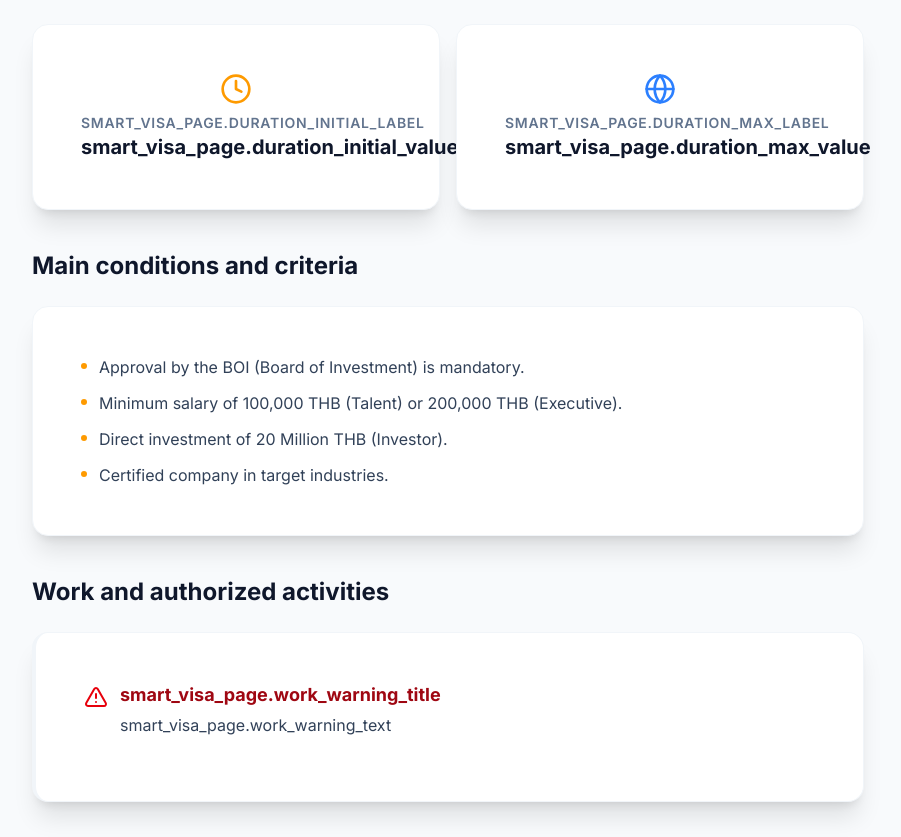
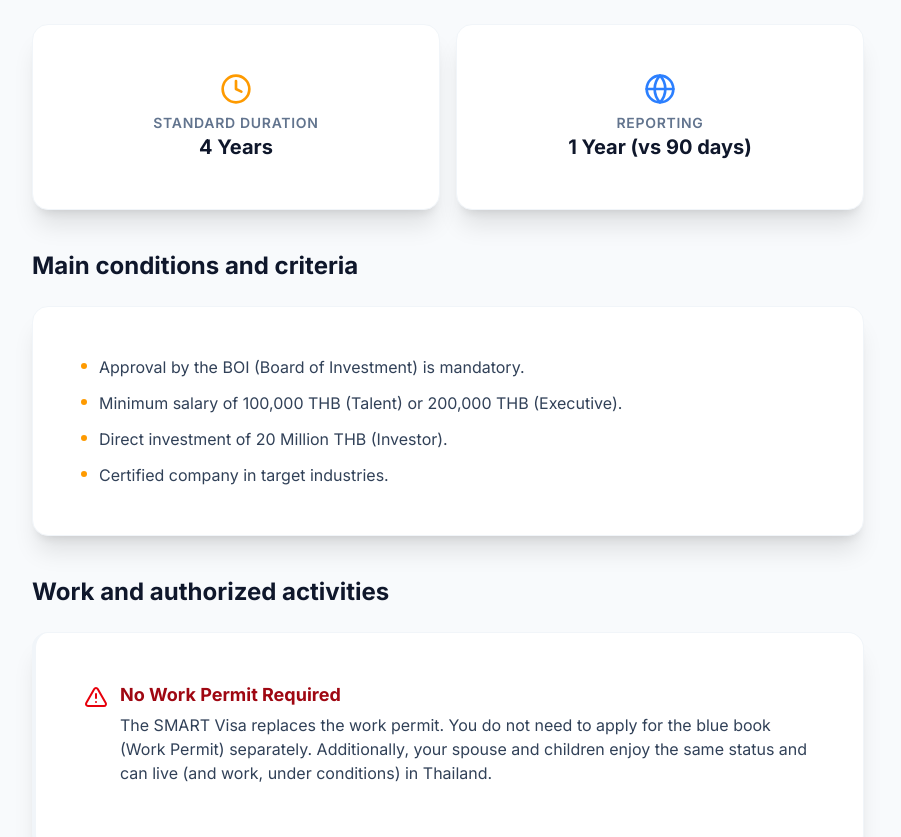
Before and after one commit to pulsession-bit/siamvia-pro, a Next.js app: page /en/smart-visa in a window 1280 px wide. Shown: the part 1489-2326 px from the top of the page, without its empty margins (192-1093 px from the left). Built offline with nearby package versions, Linux system fonts and the light colour scheme.

Commit message:
Fix: robust translation fallback mechanism for visa templates

```diff
--- a/src/components/templates/VisaPageTemplate.tsx
+++ b/src/components/templates/VisaPageTemplate.tsx
@@ -37,6 +37,19 @@ export const VisaPageTemplate: React.FC<VisaPageTemplateProps> = ({
     const getList = (key: string): string[] => {
         const val = t(`${pageKey}.${key}`);
         return Array.isArray(val) ? (val as unknown as string[]) : [];
+    };
+
+    // Helper to try multiple keys and return the first valid translation
+    const tOr = (...keys: string[]): string => {
+        for (const key of keys) {
+            const fullKey = `${pageKey}.${key}`;
+            const val = t(fullKey);
+            if (val && val !== fullKey) {
+                return val;
+            }
+        }
+        // If all fail, return the first key translation (likely the raw key)
+        return t(`${pageKey}.${keys[0]}`);
     };
 
     return (
@@ -113,19 +126,19 @@ export const VisaPageTemplate: React.FC<VisaPageTemplateProps> = ({
                             <Card variant="white" className="p-5 text-center">
                                 <Clock className="h-8 w-8 text-amber-500 mx-auto mb-2" />
                                 <div className="text-sm text-slate-500 uppercase tracking-wider font-semibold">
-                                    {t(`${pageKey}.duration_initial_label`) || t(`${pageKey}.duration_standard_label`)}
+                                    {tOr('duration_initial_label', 'duration_standard_label')}
                                 </div>
                                 <div className="text-xl font-bold text-slate-900">
-                                    {t(`${pageKey}.duration_initial_value`) || t(`${pageKey}.duration_standard_value`)}
+                                    {tOr('duration_initial_value', 'duration_standard_value')}
                                 </div>
                             </Card>
                             <Card variant="white" className="p-5 text-center">
                                 <Globe className="h-8 w-8 text-blue-500 mx-auto mb-2" />
                                 <div className="text-sm text-slate-500 uppercase tracking-wider font-semibold">
-                                    {t(`${pageKey}.duration_max_label`) || t(`${pageKey}.duration_reporting_label`)}
+                                    {tOr('duration_max_label', 'duration_reporting_label')}
                                 </div>
                                 <div className="text-xl font-bold text-slate-900">
-                                    {t(`${pageKey}.duration_max_value`) || t(`${pageKey}.duration_reporting_value`)}
+                                    {tOr('duration_max_value', 'duration_reporting_value')}
                                 </div>
                             </Card>
                         </div>
@@ -154,10 +167,10 @@ export const VisaPageTemplate: React.FC<VisaPageTemplateProps> = ({
                                 <AlertTriangle className="h-6 w-6 text-red-600 mr-3 mt-1 flex-shrink-0" />
                                 <div>
                                     <h3 className="text-lg font-bold text-red-800 mb-1">
-                                        {t(`${pageKey}.work_warning_title`) || t(`${pageKey}.work_no_permit_title`)}
+                                        {tOr('work_warning_title', 'work_no_permit_title')}
                                     </h3>
                                     <p className="text-slate-700">
-                                        {t(`${pageKey}.work_warning_text`) || t(`${pageKey}.work_no_permit_text`)}
+                                        {tOr('work_warning_text', 'work_no_permit_text')}
                                     </p>
                                 </div>
                             </div>
@@ -202,10 +215,10 @@ export const VisaPageTemplate: React.FC<VisaPageTemplateProps> = ({
                                 <ShieldAlert className="h-6 w-6 mr-3 flex-shrink-0 text-slate-500" />
                                 <div>
                                     <h3 className="font-bold mb-2">
-                                        {t(`${pageKey}.limitations_risk_title`) || t(`${pageKey}.limitations_complex_title`)}
+                                        {tOr('limitations_risk_title', 'limitations_complex_title')}
                                     </h3>
                                     <p className="text-sm leading-relaxed">
-                                        {t(`${pageKey}.limitations_risk_text`) || t(`${pageKey}.limitations_complex_text`)}
+                                        {tOr('limitations_risk_text', 'limitations_complex_text')}
                                     </p>
                                 </div>
                             </div>
@@ -217,13 +230,13 @@ export const VisaPageTemplate: React.FC<VisaPageTemplateProps> = ({
                 <div className="mt-16 grid grid-cols-1 md:grid-cols-2 gap-6">
                     <Card variant="dark" className="p-8 text-center flex flex-col justify-center items-center">
                         <h3 className="text-xl font-bold text-white mb-2">
-                            {t(`${pageKey}.cta_help_title`) || t(`${pageKey}.cta_eligible_title`) || t(`${pageKey}.cta_school_title`)}
+                            {tOr('cta_help_title', 'cta_eligible_title', 'cta_school_title')}
                         </h3>
                         <p className="text-slate-400 mb-6 text-sm">
-                            {t(`${pageKey}.cta_help_subtitle`) || t(`${pageKey}.cta_eligible_subtitle`) || t(`${pageKey}.cta_school_subtitle`)}
+                            {tOr('cta_help_subtitle', 'cta_eligible_subtitle', 'cta_school_subtitle')}
                         </p>
                         <CTAButton href={ctaHelpLink} variant="primary" fullWidth>
-                            {t(`${pageKey}.cta_help_btn`) || t(`${pageKey}.cta_eligible_btn`) || t(`${pageKey}.cta_school_btn`)}
+                            {tOr('cta_help_btn', 'cta_eligible_btn', 'cta_school_btn')}
                         </CTAButton>
                     </Card>
                     <Card variant="white" className="p-8 text-center flex flex-col justify-center items-center">
```
